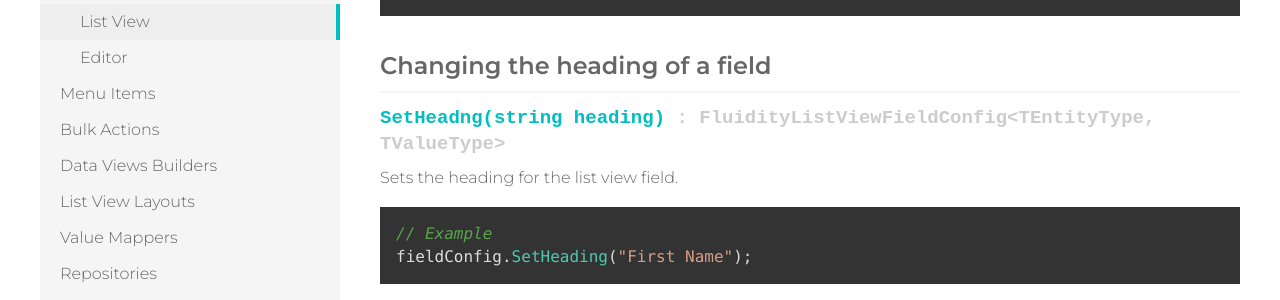
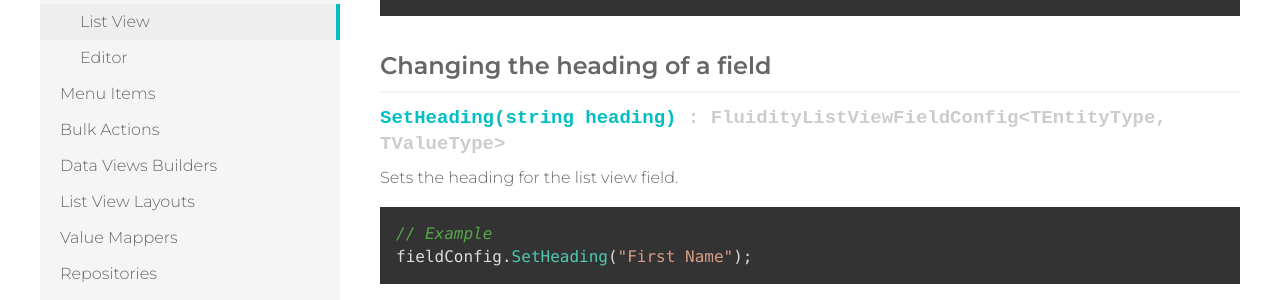
Before and after one commit to mattbrailsford/umbraco-fluidity, a Jekyll site: the page built from docs/_pages/02-api-04-collections-00-list-view.md, in a window 1280 px wide and 900 px high, scrolled down 2912 px. Shown: the part 153-453 px from the top of the window. Built offline with Jekyll 4.4.1, drawn with Linux system fonts in a browser that asks for light colours.

Commit message:
Documentation Typo: SetHeadng -> SetHeading

```diff
--- a/docs/_pages/02-api-04-collections-00-list-view.md
+++ b/docs/_pages/02-api-04-collections-00-list-view.md
@@ -131,7 +131,7 @@ listViewConfig.AddField(p => p.FirstName, fieldConfig => {
 ### Changing the heading of a field
 {: .mt}
 
-#### SetHeadng(string heading) *: FluidityListViewFieldConfig&lt;TEntityType, TValueType&gt;*
+#### SetHeading(string heading) *: FluidityListViewFieldConfig&lt;TEntityType, TValueType&gt;*
 {: .signature}
 
 Sets the heading for the list view field.
```
